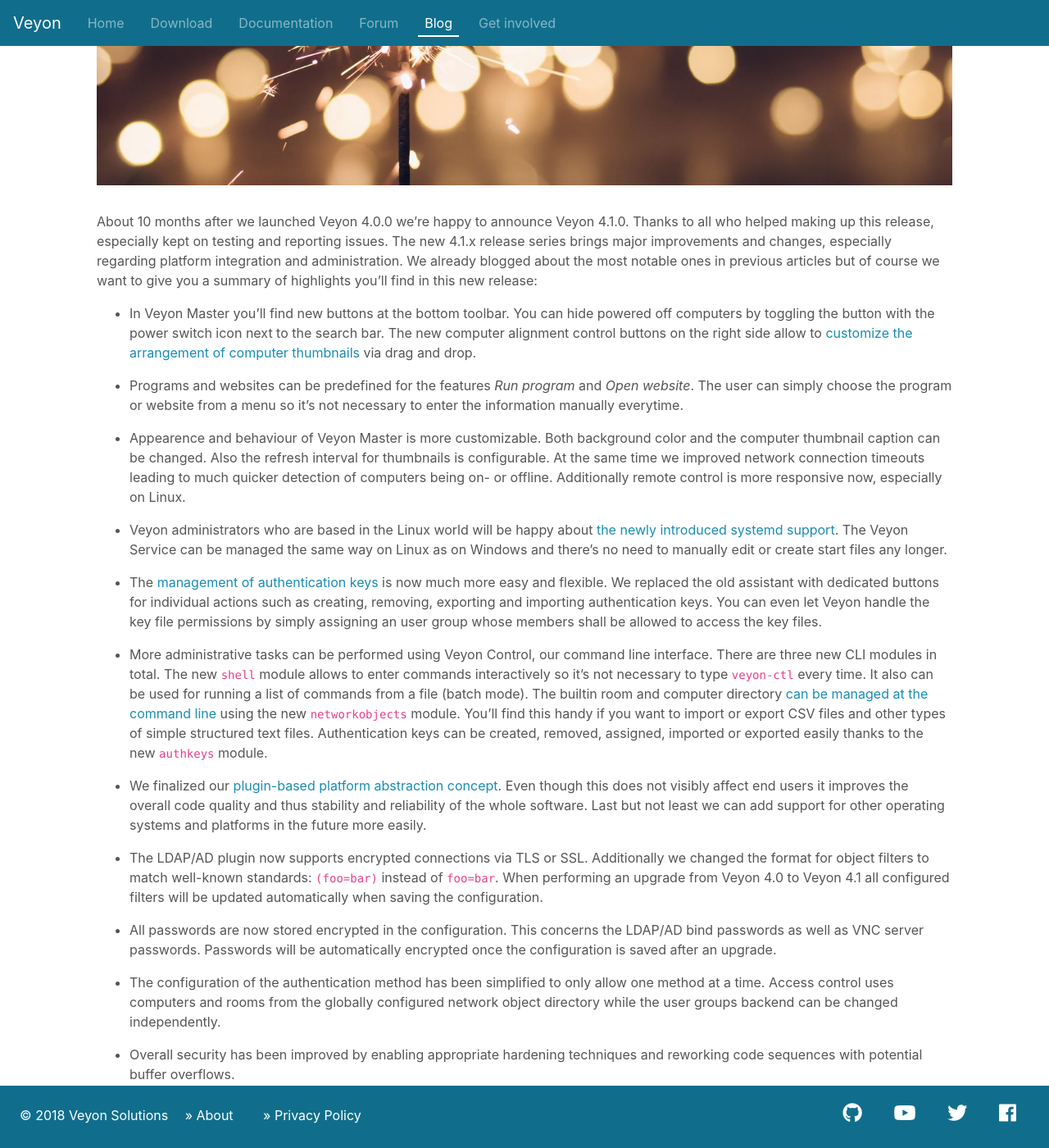
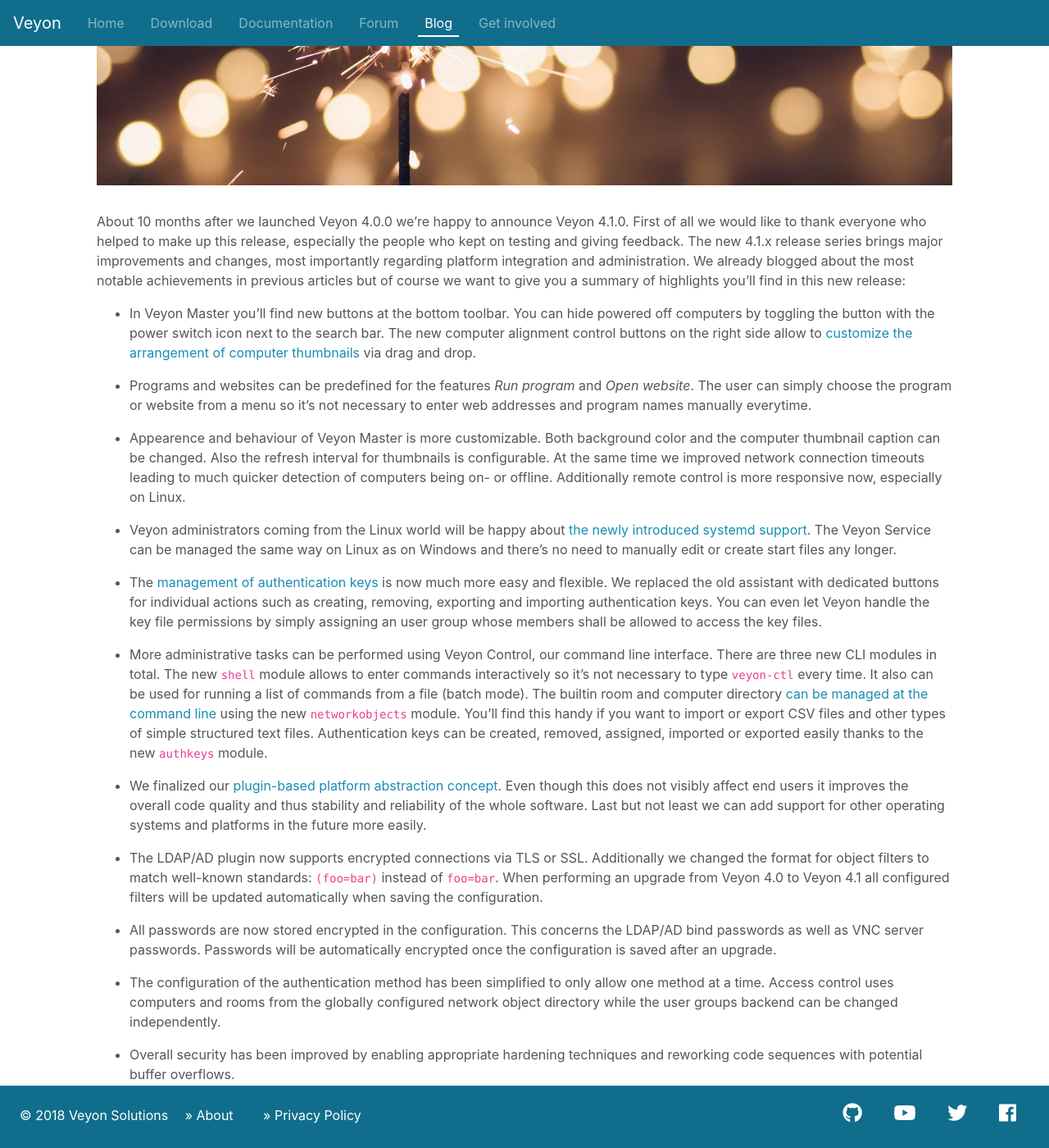
Before and after one commit to bowo93/pages, a Jekyll site: the page built from _posts/2018-07-23-veyon-4-1-released.md, in a window 1280 px wide and 1400 px high, scrolled down 489 px. Shown: the whole window at 82% size. Built offline with Jekyll 4.4.1, drawn with Linux system fonts in a browser that asks for light colours; some of the changed text lies outside the part shown.

Commit message:
blog: update release post

```diff
--- a/_posts/2018-07-23-veyon-4-1-released.md
+++ b/_posts/2018-07-23-veyon-4-1-released.md
@@ -7,15 +7,15 @@
 image: "/img/blog/veyon-4-1.jpg"
 ---
 
-About 10 months after we launched Veyon 4.0.0 we're happy to announce Veyon 4.1.0. Thanks to all who helped making up this release, especially kept on testing and reporting issues. The new 4.1.x release series brings major improvements and changes, especially regarding platform integration and administration. We already blogged about the most notable ones in previous articles but of course we want to give you a summary of highlights you'll find in this new release:
+About 10 months after we launched Veyon 4.0.0 we're happy to announce Veyon 4.1.0. First of all we would like to thank everyone who helped to make up this release, especially the people who kept on testing and giving feedback. The new 4.1.x release series brings major improvements and changes, most importantly regarding platform integration and administration. We already blogged about the most notable achievements in previous articles but of course we want to give you a summary of highlights you'll find in this new release:
 
 * In Veyon Master you'll find new buttons at the bottom toolbar. You can hide powered off computers by toggling the button with the power switch icon next to the search bar. The new computer alignment control buttons on the right side allow to [customize the arrangement of computer thumbnails]({{ site.baseurl }}{% post_url 2018-05-16-arrange-computer-thumbnails %}) via drag and drop.
 
-* Programs and websites can be predefined for the features *Run program* and *Open website*. The user can simply choose the program or website from a menu so it's not necessary to enter the information manually everytime.
+* Programs and websites can be predefined for the features *Run program* and *Open website*. The user can simply choose the program or website from a menu so it's not necessary to enter web addresses and program names manually everytime.
 
 * Appearence and behaviour of Veyon Master is more customizable. Both background color and the computer thumbnail caption can be changed. Also the refresh interval for thumbnails is configurable. At the same time we improved network connection timeouts leading to much quicker detection of computers being on- or offline. Additionally remote control is more responsive now, especially on Linux.
 
-* Veyon administrators who are based in the Linux world will be happy about [the newly introduced systemd support]({{ site.baseurl }}{% post_url 2018-04-09-systemd-support %}). The Veyon Service can be managed the same way on Linux as on Windows and there's no need to manually edit or create start files any longer.
+* Veyon administrators coming from the Linux world will be happy about [the newly introduced systemd support]({{ site.baseurl }}{% post_url 2018-04-09-systemd-support %}). The Veyon Service can be managed the same way on Linux as on Windows and there's no need to manually edit or create start files any longer.
 
 * The [management of authentication keys]({{ site.baseurl }}{% post_url 2018-02-13-introducing-authkeys %}) is now much more easy and flexible. We replaced the old assistant with dedicated buttons for individual actions such as creating, removing, exporting and importing authentication keys. You can even let Veyon handle the key file permissions by simply assigning an user group whose members shall be allowed to access the key files.
 
@@ -37,7 +37,7 @@
 
 Questions or problems with setting up or using Veyon? Don't hesitate to join our [community forum][community-forum].
 
-You encounter a bug in Veyon? Tell us by opening an issue in our [issue-tracker][issue tracker].
+You encounter a bug in Veyon? Tell us by opening an issue in our [issue tracker][issue-tracker].
 
 [downloads]: https://veyon.io/download/
 [docs]: https://docs.veyon.io/
```
